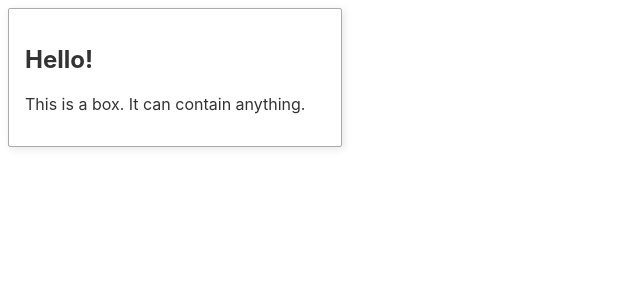
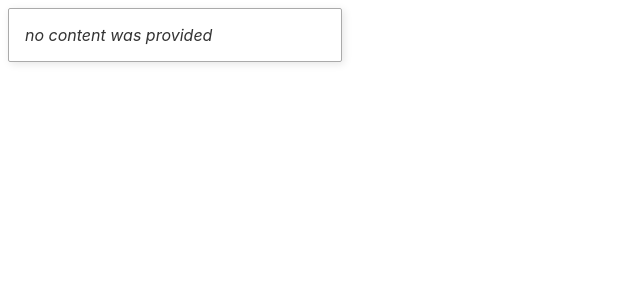
Before and after one commit to kkata/svelte-tutorial, a Svelte app: page / in a window 1280 px wide. Shown: the top 300 px of the page, without its empty margins (0-640 px from the left). Built offline with nearby package versions, Linux system fonts and the light colour scheme.

Commit message:
Component composition Slot fallbacks

```diff
--- a/src/App.svelte
+++ b/src/App.svelte
@@ -2,7 +2,4 @@
 import Box from "./Box.svelte";
 </script>
 
-<Box>
-  <h2>Hello!</h2>
-  <p>This is a box. It can contain anything.</p>
-</Box>
+<Box />
--- a/src/Box.svelte
+++ b/src/Box.svelte
@@ -10,5 +10,5 @@
 </style>
 
 <div class="box">
-  <slot />
+  <slot><em>no content was provided</em></slot>
 </div>
```
